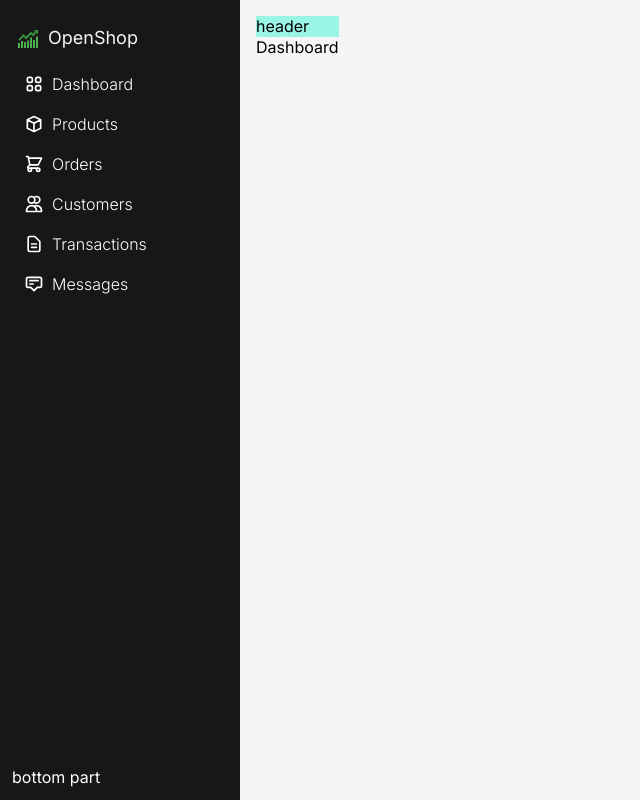
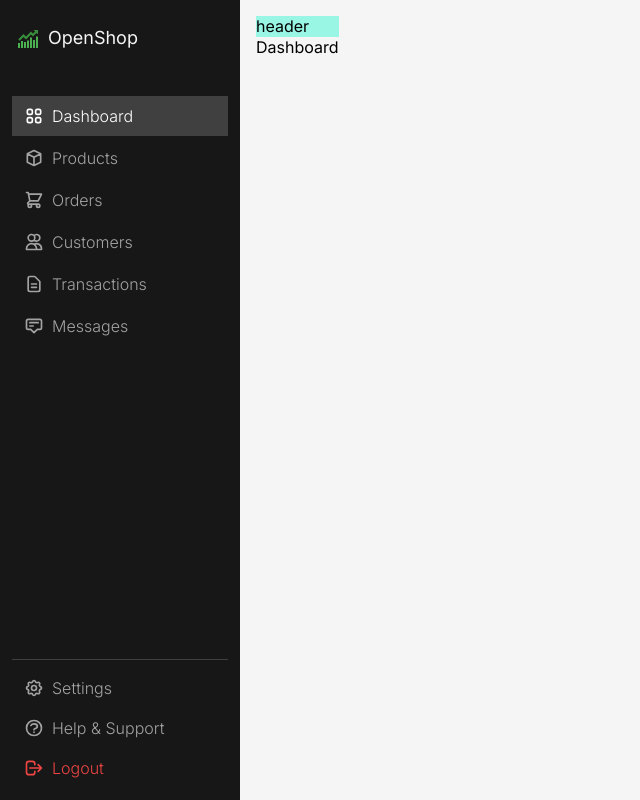
Before and after one commit to dinaerteneto/react_dashboard, a React (Vite) app: page / in a window 1280 px wide. Shown: the whole page, without its empty margins (0-640 px from the left). Built offline with nearby package versions, Linux system fonts and the light colour scheme.

Commit message:
feat: add logout into sidebar

```diff
--- a/src/components/shared/Sidebar.tsx
+++ b/src/components/shared/Sidebar.tsx
@@ -1,10 +1,10 @@
-import classNames from "classnames"
-import { FcBullish } from "react-icons/fc"
-import { Link } from "react-router-dom"
-import { DSASHBOARD_SIDEBAR_LINKS } from "../../lib/constants/navigation"
+import classNames from 'classnames'
+import { FcBullish } from 'react-icons/fc'
+import { Link, useLocation } from 'react-router-dom'
+import { DSASHBOARD_SIDEBAR_LINKS, DASHBOARD_SIDEBAR_BOTTOM_LINKS } from '../../lib/constants/navigation'
 
-
-const linkClasses = "flex items-center gap-2 font-light px-3 py-2 hover:bg-neutral-700 hover:no-underline active:bg-neutral-600 rounded-sn text-base"
+const linkClasses =
+    'flex items-center gap-2 font-light px-3 py-2 hover:bg-neutral-700 hover:no-underline active:bg-neutral-600 rounded-sn text-base'
 function Sidebar() {
     return (
         <div className="bg-neutral-900 w-60 p-3 flex flex-col text-white">
@@ -12,23 +12,38 @@ function Sidebar() {
                 <FcBullish fontSize={24} />
                 <span className="text-neutral-100 text-lg">OpenShop</span>
             </div>
-      <div className="flex-1">
+            <div className="flex-1 py-8 flex flex-col gap-0.5">
                 {DSASHBOARD_SIDEBAR_LINKS.map((item) => (
                     <SiderbarLink key={item.key} item={item} />
                 ))}
             </div>
-      <div>bottom part</div>
+            <div className="fle flex-col gap-0.5 pt-2 border-t border-neutral-700">
+                {DASHBOARD_SIDEBAR_BOTTOM_LINKS.map((item) => (
+                    <SiderbarLink key={item.key} item={item} />
+                ))}
+            </div>
         </div>
     )
 }
 
-function SiderbarLink({item}) {
+function SiderbarLink({ item }) {
+    const { pathname } = useLocation()
+
+    let linkClassesConditional = classNames(
+        pathname === item.path ? 'bg-neutral-700 text-white' : 'text-neutral-400',
+        linkClasses
+    )
+
+    if (item.key == 'logout') {
+        linkClassesConditional = classNames('text-red-500', linkClasses)
+    }
+
     return (
-    <Link className={classNames("text-white", linkClasses)} to={item.path}>
-      <span className="text-xl">{item.icon}</span>{item.label}
+        <Link className={linkClassesConditional} to={item.path}>
+            <span className="text-xl">{item.icon}</span>
+            {item.label}
         </Link>
     )
 }
 
-
 export default Sidebar
--- a/src/lib/constants/navigation.tsx
+++ b/src/lib/constants/navigation.tsx
@@ -3,6 +3,7 @@ import {
     HiOutlineCog,
     HiOutlineCube,
     HiOutlineDocumentText,
+    HiOutlineLogout,
     HiOutlineQuestionMarkCircle,
     HiOutlineShoppingCart,
     HiOutlineUsers,
@@ -47,8 +48,6 @@ export const DSASHBOARD_SIDEBAR_LINKS = [
         icon: <HiOutlineAnnotation />
     }
 ]
-
-
 export const DASHBOARD_SIDEBAR_BOTTOM_LINKS = [
 	{
 		key: 'settings',
@@ -61,5 +60,11 @@ export const DASHBOARD_SIDEBAR_BOTTOM_LINKS = [
 		label: 'Help & Support',
 		path: '/support',
 		icon: <HiOutlineQuestionMarkCircle />
-	}
+    },
+    {
+        key: 'logout',
+        label: 'Logout',
+        path: '/logout',
+        icon: <HiOutlineLogout />
+    }
 ]
```
Lines whose indentation alone changed are shown as unchanged.
